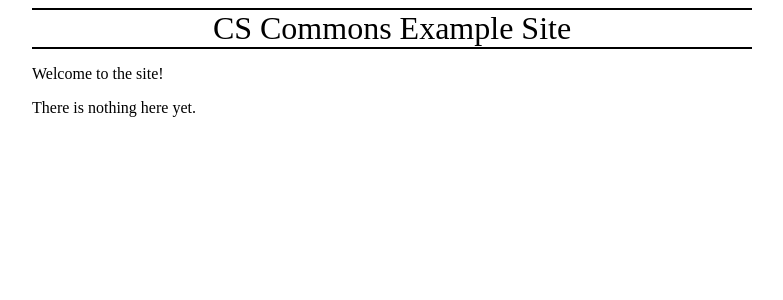
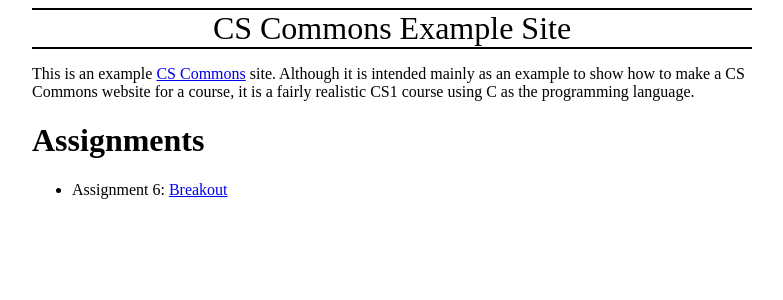
Before and after one commit to cs-commons/example-site, a Jekyll site: the page built from index.md, in a window 1280 px wide. Shown: the top 300 px of the page, without its empty margins (248-1031 px from the left). Built offline with Jekyll 4.4.1, drawn with Linux system fonts in a browser that asks for light colours; nearby versions of some CDN libraries; Markdown is read by kramdown in place of the engine named in the settings.

Commit message:
added breakout assignment

```diff
--- a/index.md
+++ b/index.md
@@ -3,6 +3,8 @@ layout: default
 title: "CS Commons Example Site"
 ---
 
-Welcome to the site!
+This is an example [CS Commons](http://cs-commons.github.io/) site.  Although it is intended mainly as an example to show how to make a CS Commons website for a course, it is a fairly realistic CS1 course using C as the programming language.
 
-There is nothing here yet.
+# Assignments
+
+* Assignment 6: [Breakout](assignments/breakout/index.html)
```
